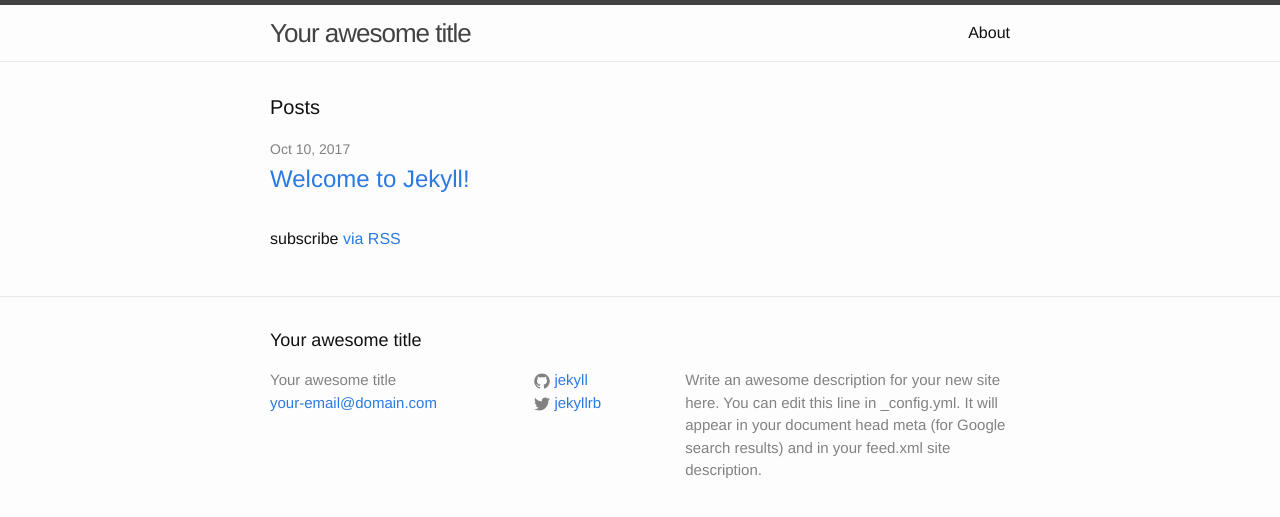
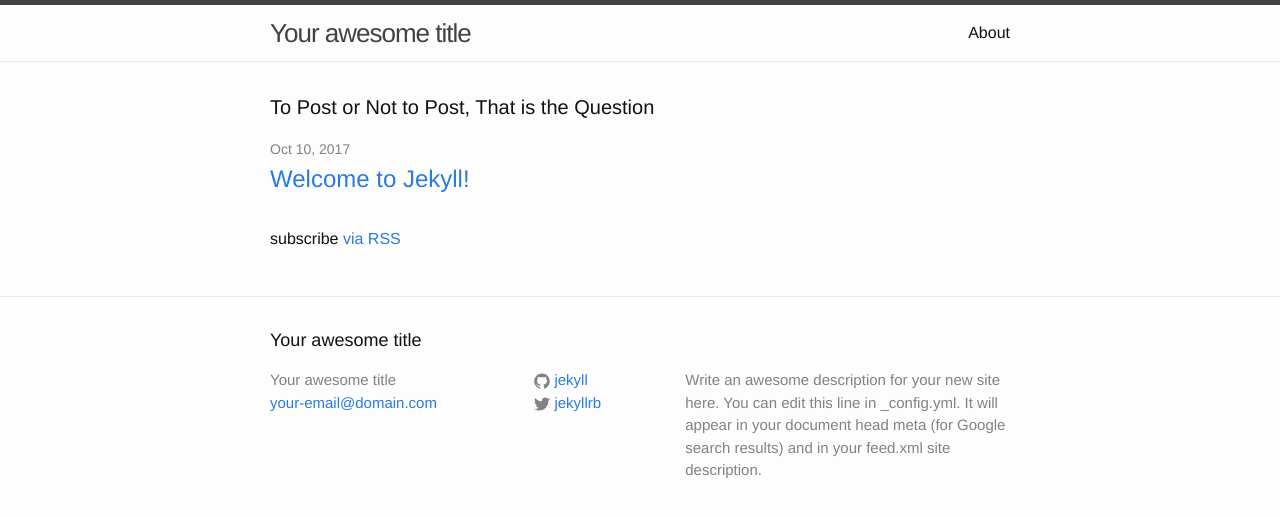
Before and after one commit to dhamilton47/dhamilton47.github.io, a Jekyll site: the page built from index.html, in a window 1280 px wide. Shown: the top 517 px of the page. Built offline with Jekyll 4.4.1, drawn with Linux system fonts in a browser that asks for light colours.

Commit message:
Update index.html

```diff
--- a/index.html
+++ b/index.html
@@ -4,7 +4,7 @@ layout: default
 
 <div class="home">
 
-  <h1 class="page-heading">Posts</h1>
+  <h1 class="page-heading">To Post or Not to Post, That is the Question</h1>
 
   <ul class="post-list">
     {% for post in site.posts %}
```
